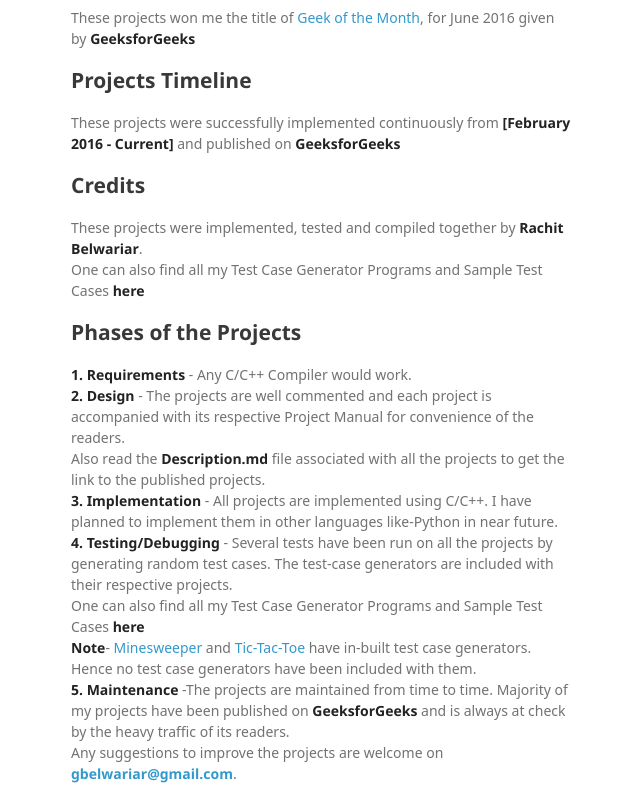
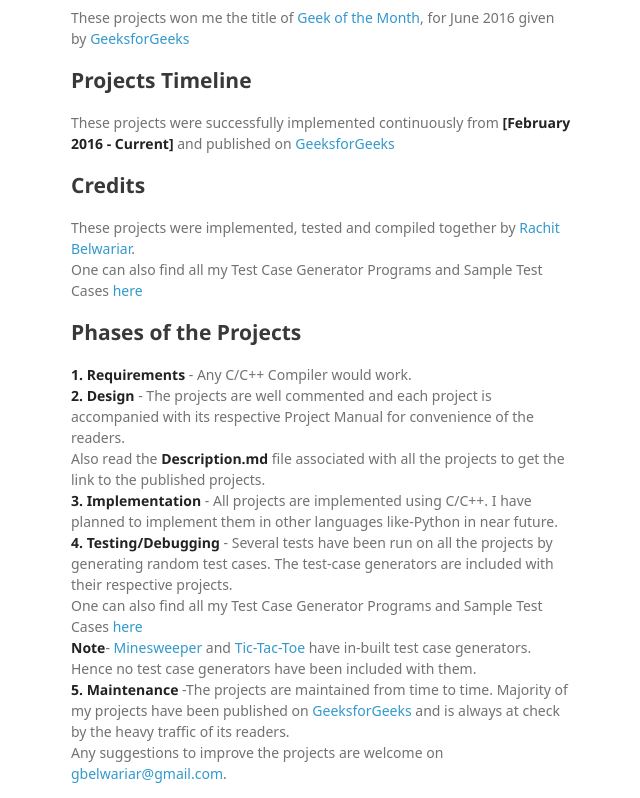
Before and after one commit to gbelwariar/Self-Made-Projects, a plain HTML site: page index.html in a window 1280 px wide. Shown: the part 740-1538 px from the top of the page, without its empty margins (499-1139 px from the left). Drawn offline with Linux system fonts and the light colour scheme; a web font is replaced by a local one.

```diff
--- a/index.html
+++ b/index.html
@@ -3,7 +3,7 @@
   <head>
     <meta charset="utf-8">
     <meta http-equiv="X-UA-Compatible" content="chrome=1">
-    <title>Self-made Projects by gbelwariar</title>
+    <title>Self-Made Projects by gbelwariar</title>
 
     <link rel="stylesheet" href="stylesheets/styles.css">
     <link rel="stylesheet" href="stylesheets/github-light.css">
@@ -15,7 +15,7 @@
   <body>
     <div class="wrapper">
       <header>
-        <h1>Self-made Projects</h1>
+        <h1>Self-Made Projects</h1>
         <p>A list of projects made by me. Several other projects have been initiated and still under pipeline.</p>
 
         <p class="view"><a href="https://github.com/gbelwariar/Self-Made-Projects">View the Project on GitHub <small>gbelwariar/Self-Made-Projects</small></a></p>
@@ -42,18 +42,18 @@
 <h2>
 <a id="awards-won" class="anchor" href="#awards-won" aria-hidden="true"><span aria-hidden="true" class="octicon octicon-link"></span></a>Awards Won</h2>
 
-<p>These projects won me the title of <a href="http://www.geeksforgeeks.org/geek-of-the-month/">Geek of the Month</a>, for June 2016 given by <a href="http://www.geeksforgeeks.org/"><strong>GeeksforGeeks</strong></a></p>
+<p>These projects won me the title of <a href="http://www.geeksforgeeks.org/geek-of-the-month/">Geek of the Month</a>, for June 2016 given by <a href="http://www.geeksforgeeks.org/">GeeksforGeeks</a></p>
 
 <h2>
 <a id="projects-timeline" class="anchor" href="#projects-timeline" aria-hidden="true"><span aria-hidden="true" class="octicon octicon-link"></span></a>Projects Timeline</h2>
 
-<p>These projects were successfully implemented continuously from <strong>[February 2016 - Current]</strong> and published on <a href="http://www.geeksforgeeks.org/"><strong>GeeksforGeeks</strong></a></p>
+<p>These projects were successfully implemented continuously from <strong>[February 2016 - Current]</strong> and published on <a href="http://www.geeksforgeeks.org/">GeeksforGeeks</a></p>
 
 <h2>
 <a id="credits" class="anchor" href="#credits" aria-hidden="true"><span aria-hidden="true" class="octicon octicon-link"></span></a>Credits</h2>
 
-<p>These projects were implemented, tested and compiled together by <a href="https://in.linkedin.com/in/rachit-belwariar-a23229ab"><strong>Rachit Belwariar</strong></a>.<br>
-One can also find all my Test Case Generator Programs and Sample Test Cases <a href="https://github.com/gbelwariar/Self-Made-Test-Case-Generators"><strong>here</strong></a></p>
+<p>These projects were implemented, tested and compiled together by <a href="https://in.linkedin.com/in/rachit-belwariar-a23229ab">Rachit Belwariar</a>.<br>
+One can also find all my Test Case Generator Programs and Sample Test Cases <a href="https://github.com/gbelwariar/Self-Made-Test-Case-Generators">here</a></p>
 
 <h2>
 <a id="phases-of-the-projects" class="anchor" href="#phases-of-the-projects" aria-hidden="true"><span aria-hidden="true" class="octicon octicon-link"></span></a>Phases of the Projects</h2>
@@ -63,10 +63,10 @@ One can also find all my Test Case Generator Programs and Sample Test Cases <a h
 <strong>3. Implementation</strong> - All projects are implemented using C/C++. I have planned to implement them in other languages like-Python in near future.<br>
 <strong>4. Testing/Debugging</strong> - Several tests have been run on all the projects by generating random test cases.
 The test-case generators are included with their respective projects. <br>
-One can also find all my Test Case Generator Programs and Sample Test Cases <a href="https://github.com/gbelwariar/Self-Made-Test-Case-Generators"><strong>here</strong></a><br>
+One can also find all my Test Case Generator Programs and Sample Test Cases <a href="https://github.com/gbelwariar/Self-Made-Test-Case-Generators">here</a><br>
 <strong>Note</strong>- <a href="https://github.com/gbelwariar/Self-Made-Projects/tree/master/Minesweeper">Minesweeper</a> and <a href="https://github.com/gbelwariar/Self-Made-Projects/tree/master/Tic-Tac-Toe">Tic-Tac-Toe</a> have in-built test case generators. Hence no test case generators have been included with them.<br>
 <strong>5. Maintenance</strong> -The projects are maintained from time to time.
-Majority of my projects have been published on <a href="http://www.geeksforgeeks.org/"><strong>GeeksforGeeks</strong></a> and is always at check by the heavy traffic of its readers.<br>Any suggestions to improve the projects are welcome on <strong><a href="mailto:gbelwariar@gmail.com">gbelwariar@gmail.com</a></strong>.<br></p>
+Majority of my projects have been published on <a href="http://www.geeksforgeeks.org/">GeeksforGeeks</a> and is always at check by the heavy traffic of its readers.<br>Any suggestions to improve the projects are welcome on <a href="mailto:gbelwariar@gmail.com">gbelwariar@gmail.com</a>.<br></p>
 
 <h2>
 <a id="my-10-best-projects-in-no-specific-order" class="anchor" href="#my-10-best-projects-in-no-specific-order" aria-hidden="true"><span aria-hidden="true" class="octicon octicon-link"></span></a>My 10 Best Projects (in no specific order)</h2>
```
Also changed, not shown: params.json (+2 -2 lines).
